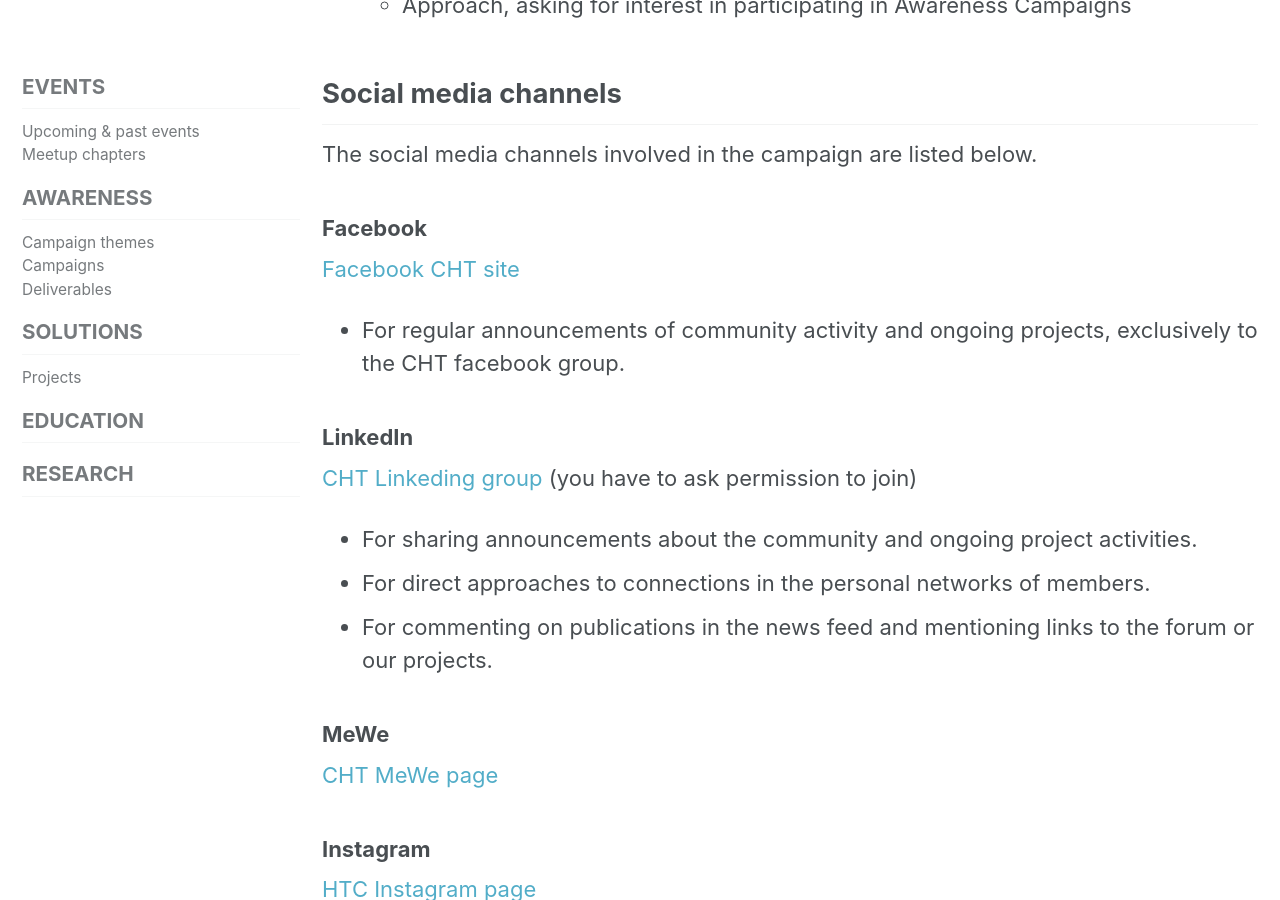
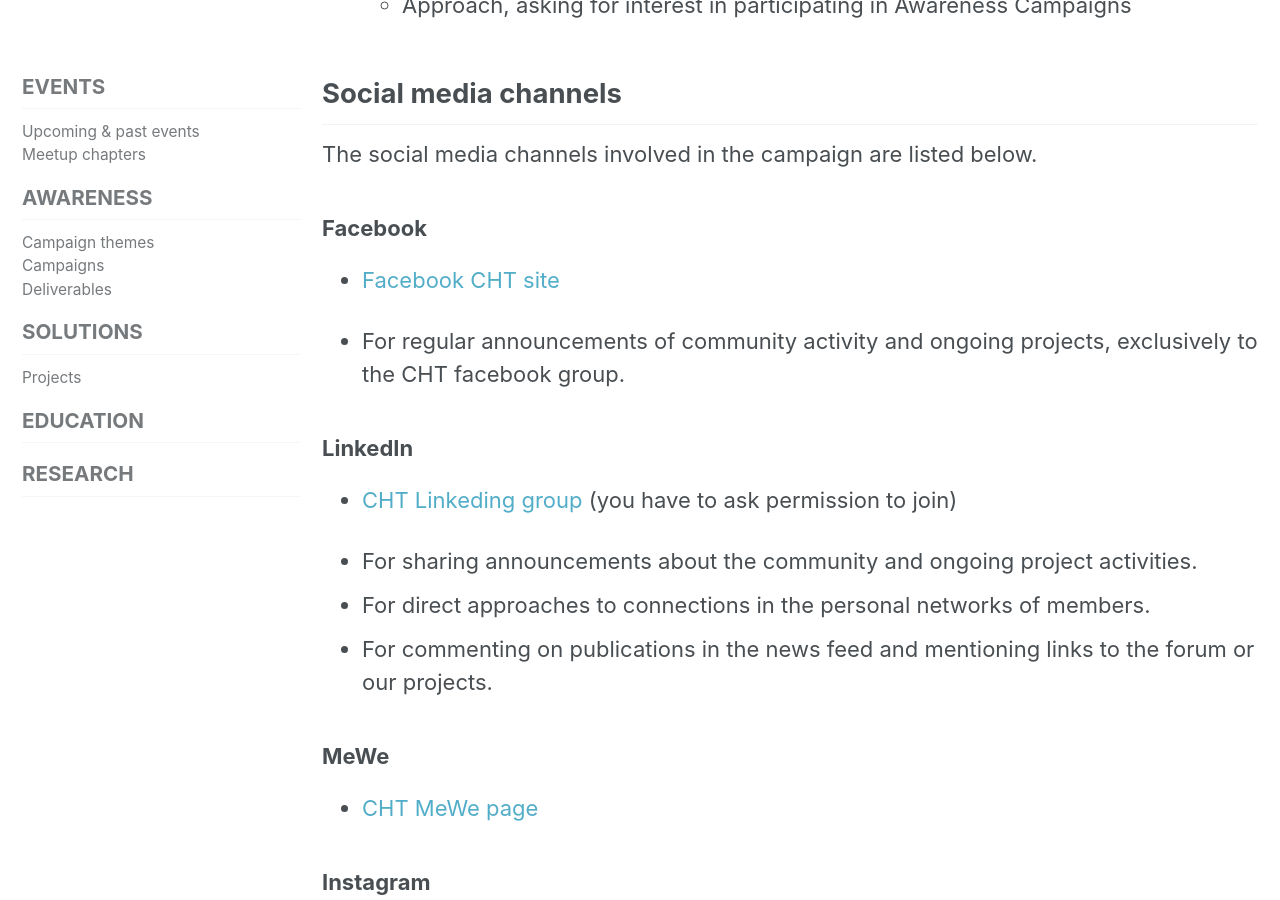
Before and after one commit to humanetech-community/community-hub, a Jekyll site: the page built from _activities/01-awareness-program/02-campaigns/01-campaign-aware-prepare-strategy.md, in a window 1280 px wide and 900 px high, scrolled down 877 px. Built offline with Jekyll 4.4.1, drawn with Linux system fonts in a browser that asks for light colours; cached includes are drawn as plain includes; nearby versions of some CDN libraries.

Commit message:
Style - #74

```diff
--- a/_activities/01-awareness-program/02-campaigns/01-campaign-aware-prepare-strategy.md
+++ b/_activities/01-awareness-program/02-campaigns/01-campaign-aware-prepare-strategy.md
@@ -36,13 +36,13 @@
 
 ### Facebook
 
-[Facebook CHT site](https://www.facebook.com/humanetechnology)
+- [Facebook CHT site](https://www.facebook.com/humanetechnology)
 
 - For regular announcements of community activity and ongoing projects, exclusively to the CHT facebook group.
 
 ### LinkedIn
 
-[CHT Linkeding group](https://www.linkedin.com/groups/12154112) (you have to ask permission to join)
+- [CHT Linkeding group](https://www.linkedin.com/groups/12154112) (you have to ask permission to join)
 
 - For sharing announcements about the community and ongoing project activities.
 - For direct approaches to connections in the personal networks of members.
@@ -50,12 +50,12 @@
 
 ### MeWe
 
-[CHT MeWe page](https://mewe.com/join/humanetechcommunity)
+- [CHT MeWe page](https://mewe.com/join/humanetechcommunity)
 
 ### Instagram
 
-[HTC Instagram page](https://www.instagram.com/humane_tech_community/)
+- [HTC Instagram page](https://www.instagram.com/humane_tech_community/)
 
 ### Twitter
 
-[HTC Twitter account](https://twitter.com/humane_tech_now)
+- [HTC Twitter account](https://twitter.com/humane_tech_now)
```
